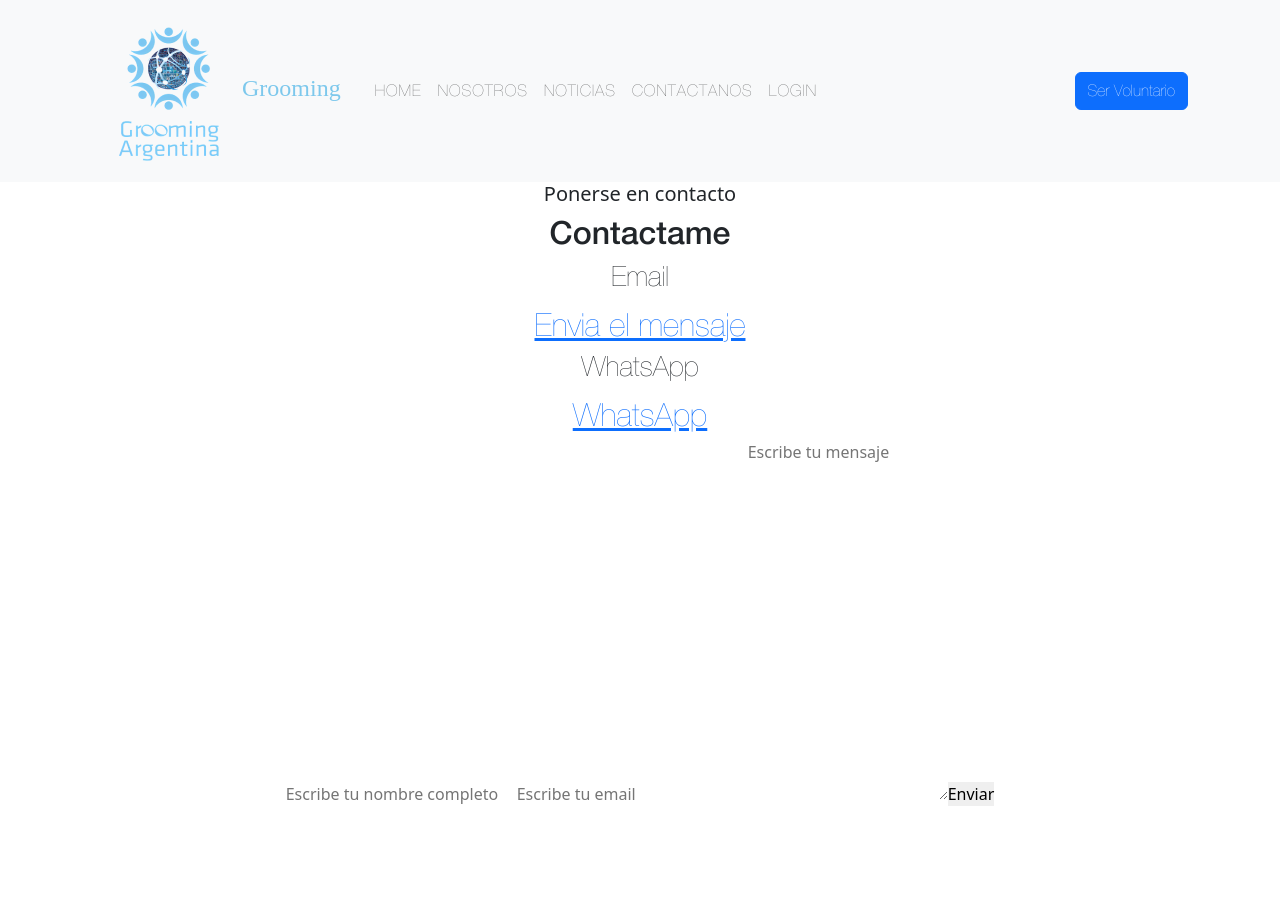
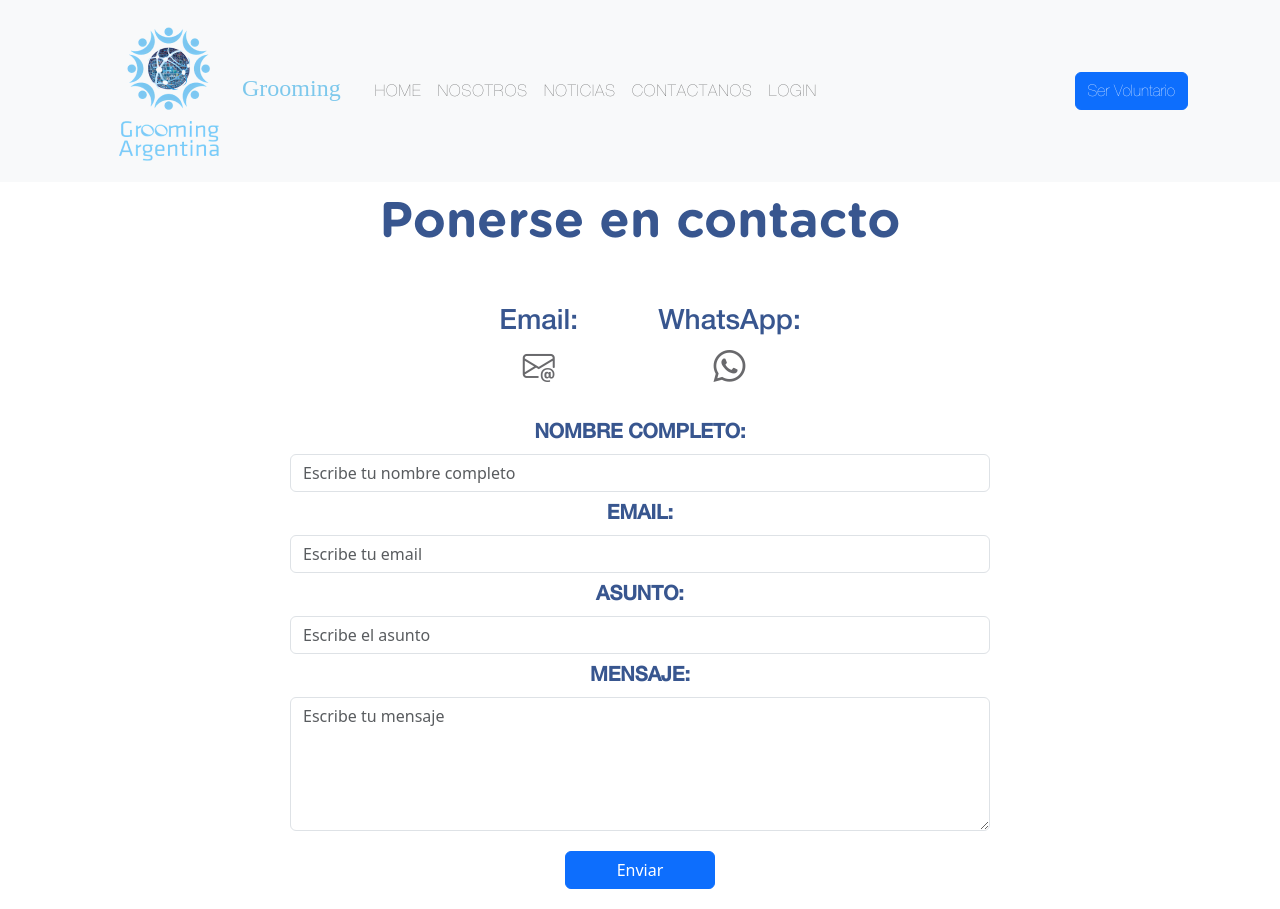
Before and after one commit to Zetah07/Grooming-Argentina, a React (Create React App) app in the folder client/: page /contactanos in a window 1280 px wide. Before the commit the page ends 806 px from the top, so only its background shows below. Built offline with nearby package versions, Linux system fonts and the light colour scheme; no server answers.

Commit message:
contact page rdy and download report button

```diff
--- a/client/src/components/Pages/Contact/Contact.jsx
+++ b/client/src/components/Pages/Contact/Contact.jsx
@@ -1,47 +1,100 @@
-/* eslint-disable react/jsx-no-target-blank */
-import React, {useRef} from 'react'
-import './Contact.module.css'
-import emailjs from '@emailjs/browser';
+import React, { useRef } from "react";
+import { Form, Button } from "react-bootstrap";
+import "bootstrap/dist/css/bootstrap.min.css";
+import "bootstrap-icons/font/bootstrap-icons.css";
+import emailjs from "@emailjs/browser";
+import style from "./Contact.module.css";
 
-const {
-  EMAIL_SERVICE, EMAIL_TEMPLATE, EMAIL_USER,
-} = process.env;
+const { EMAIL_SERVICE, EMAIL_TEMPLATE, EMAIL_USER } = process.env;
 
 const Contact = () => {
   const form = useRef();
 
-  const sendEmail =(e) =>{
-    e.preventDefault();
+  const sendEmail = (event) => {
+    event.preventDefault();
 
-    emailjs.sendForm(EMAIL_SERVICE,EMAIL_TEMPLATE, form.current,EMAIL_USER )
-    e.target.reset()
-  }
+    emailjs.sendForm(EMAIL_SERVICE, EMAIL_TEMPLATE, form.current, EMAIL_USER);
+    event.target.reset();
+  };
+
   return (
-    <section id='contact'>
-      <h5>Ponerse en contacto</h5>
-      <h2>Contactame</h2>
-      <div className='contact-container'>
-        <div className='contact-options'>
-          <article className='contact-option'>
-            <h3>Email</h3>
-            <a href='mailto:contacto@groomingarg.org'target='_blank' >Envia el mensaje</a>
+    <section id="contact">
+      <h2 className={style.title}>Ponerse en contacto</h2>
+      <div className={style.contactContainer}>
+        <div className={style.contact_container}>
+          <article className={style.contact_option}>
+            <h3 className={style.contact_link}>Email:</h3>
+            <a
+              href="mailto:contacto@groomingarg.org"
+              target="_blank"
+              rel="noopener noreferrer"
+              className={style.icon}
+            >
+              <i className="bi bi-envelope-at"></i>
+            </a>
           </article>
 
-          <article className='contact-option'>
-            <h3>WhatsApp</h3>
-            <a href='https://wa.me/+5491124811722' target='_blank' >WhatsApp</a>
+          <article className={style.contact_option}>
+            <h3 className={style.contact_link}>WhatsApp:</h3>
+            <a
+              href="https://wa.me/+5491124811722"
+              target="_blank"
+              rel="noopener noreferrer"
+              className={style.icon}
+            >
+              <i className="bi bi-whatsapp"></i>
+            </a>
           </article>
         </div>
-        <form ref={form} onSubmit={sendEmail}>
-          <input type='text' name='' placeholder='Escribe tu nombre completo' required />
-          <input type='email' name='email' placeholder='Escribe tu email' required />
-          <textarea name='message' rows='15' placeholder='Escribe tu mensaje' required />
-          <button type='submit'>Enviar</button>
-        </form>
       </div>
+      <Form ref={form} onSubmit={sendEmail} className={style.contactForm}>
+        <Form.Group controlId="formName">
+          <Form.Label className={style.form_label}>Nombre completo:</Form.Label>
+          <Form.Control
+            type="text"
+            placeholder="Escribe tu nombre completo"
+            required
+            className={style.formControl}
+          />
+        </Form.Group>
+
+        <Form.Group controlId="formEmail">
+          <Form.Label className={style.form_label}>Email:</Form.Label>
+          <Form.Control
+            type="email"
+            placeholder="Escribe tu email"
+            required
+            className={style.formControl}
+          />
+        </Form.Group>
+
+        <Form.Group controlId="formSubject">
+          <Form.Label className={style.form_label}>Asunto:</Form.Label>
+          <Form.Control
+            type="text"
+            placeholder="Escribe el asunto"
+            required
+            className={style.formControl}
+          />
+        </Form.Group>
+
+        <Form.Group controlId="formMessage">
+          <Form.Label className={style.form_label}>Mensaje:</Form.Label>
+          <Form.Control
+            as="textarea"
+            rows={5}
+            placeholder="Escribe tu mensaje"
+            required
+            className={style.formControl}
+          />
+        </Form.Group>
+
+        <Button variant="primary" type="submit" className={style.submitButton}>
+          Enviar
+        </Button>
+      </Form>
     </section>
+  );
+};
 
-  )
-}
-
-export default Contact
+export default Contact;
--- a/client/src/components/Pages/Contact/Contact.module.css
+++ b/client/src/components/Pages/Contact/Contact.module.css
@@ -0,0 +1,74 @@
+.title {
+  font-size: 50px;
+  font-family: "Gotham Rounded Bold";
+  color: #38568f;
+  text-align: center;
+  margin-top: 10px;
+  margin-bottom: 30px;
+}
+
+.contact_link {
+  display: flex;
+  flex-direction: row;
+  justify-content: center;
+  color: #38568f;
+  font-family: "HelveticaNeue Medium";
+}
+
+.icon {
+  width: 50px;
+  height: 50px;
+  margin: 0 10px;
+  color: #69696c;
+}
+
+.contact_container {
+  display: flex;
+  flex-direction: row;
+  justify-content: center;
+  align-items: center;
+  padding-left: 20px;
+}
+
+.contact_option {
+  color: #38568f;
+  text-align: center;
+  margin-bottom: 10px;
+  margin: 0 20px;
+  padding: 20px;
+}
+
+@media only screen and (max-width: 576px) {
+  .contact_container {
+    flex-direction: column;
+    padding-left: 0;
+  }
+
+  .contact_option {
+    margin: 10px 0;
+    padding: 10px;
+  }
+}
+
+.contactForm {
+  max-width: 700px;
+  margin: 0 auto;
+  text-align: center;
+  font-size: 20px;
+}
+
+.form_label {
+  color: #38568f;
+  font-size: 20px;
+  font-family: "HelveticaNeue Medium";
+}
+
+.submitButton {
+  font-size: 20px;
+  font-family: "HelveticaNeue Medium";
+  border: none;
+  padding: 10px 20px;
+  margin-top: 20px;
+  margin-bottom: 20px;
+  width: 150px;
+}
--- a/client/src/components/Pages/Login/Login.jsx
+++ b/client/src/components/Pages/Login/Login.jsx
@@ -36,7 +36,7 @@ const Login = () => {
     }
   }, [isLoading]);
 
-  const handleChange = (e) => {
+  const handleInputChange = (e) => {
     setInput({
       ...input,
       [e.target.name]: e.target.value,
--- a/client/src/components/Pages/Volunteer/Volunteer.jsx
+++ b/client/src/components/Pages/Volunteer/Volunteer.jsx
@@ -1,9 +1,11 @@
-import React from 'react'
+import React from "react";
 
 const SignUp = () => {
   return (
-    <div>SignUp</div>
-  )
-}
+    <div>
+      <div>SignUp</div>
+    </div>
+  );
+};
 
-export default SignUp
+export default SignUp;
--- /dev/null
+++ b/client/src/components/downloadButton/downloadReportButton.module.css
@@ -0,0 +1,14 @@
+/* basic button styles with border */
+
+.btn {
+  background-color: #0d6efd;
+  color: white;
+  border-radius: 8px;
+  padding: 10px 15px;
+  text-align: center;
+  text-decoration: none;
+  display: inline-block;
+  font-size: 20px;
+  cursor: pointer;
+  font-family: "HelveticaNeue Regular";
+}
```
Also changed, not shown: client/src/components/downloadButton/downloadReportButton.jsx (added, +27 -0 lines).
